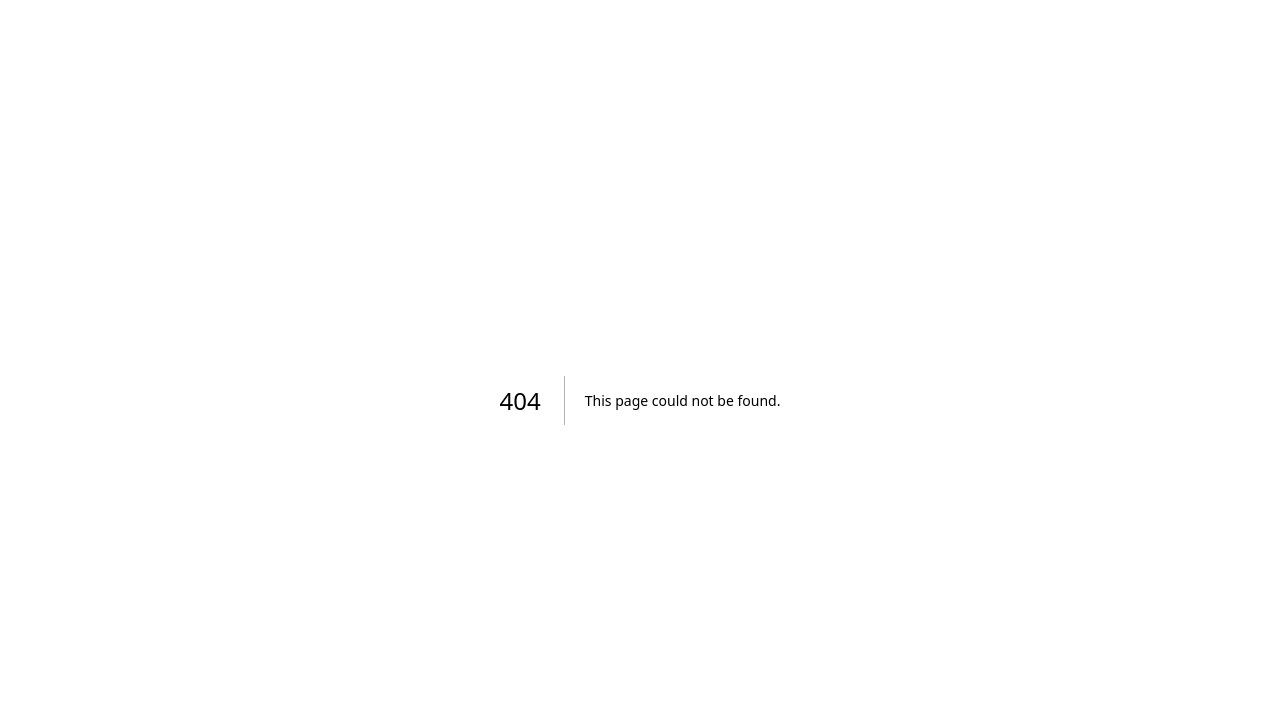
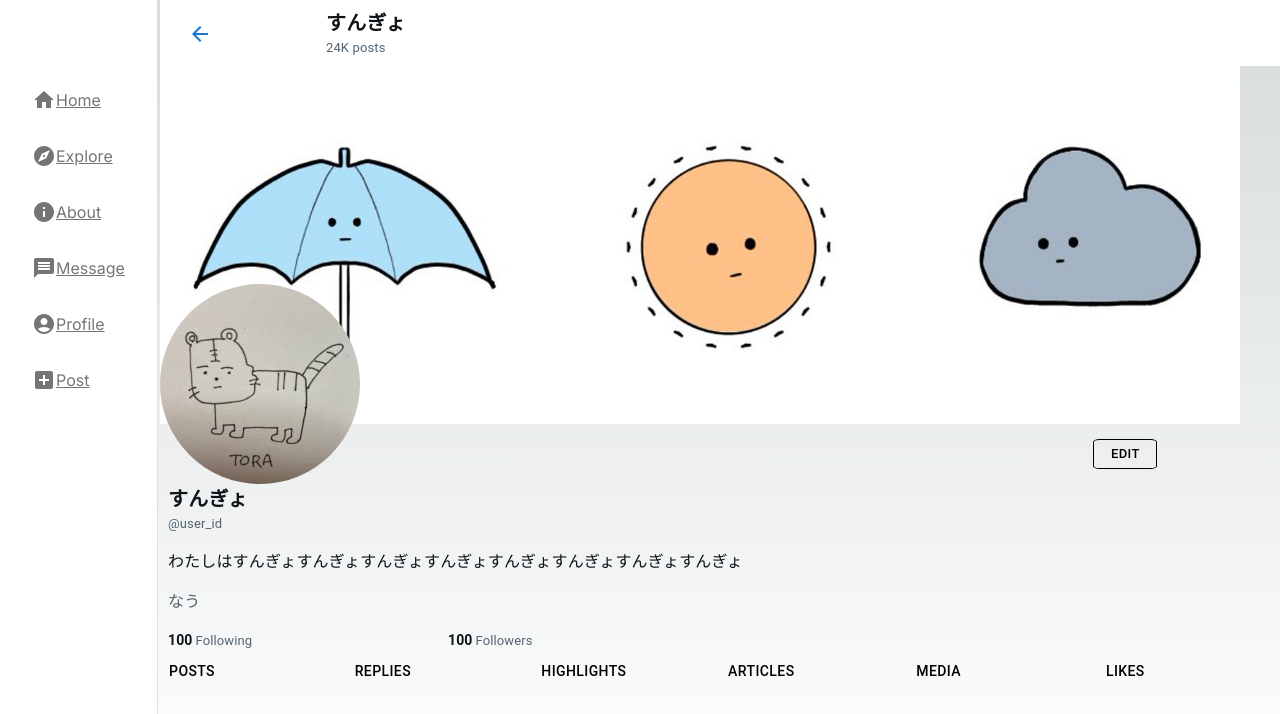
Before and after one commit to Tayuchi/TESNS, a Next.js app: page /home/profile in a window 1280 px wide. Before the commit this address had no page. Shown: the top 714 px of the page. Built offline with nearby package versions, Linux system fonts and the light colour scheme.

Commit message:
Issue 24 profile画面作る (#31)
* componentたちできた

* プロフィール画面から戻れるようにした

* Profile画面の見た目できた

* 要らないインポート文あったので消した

* ユーザー情報を格納する変数を定義した

```diff
--- /dev/null
+++ b/src/app/home/profile/layout.tsx
@@ -0,0 +1,14 @@
+import Header from "@/libs/components/profile/Header";
+
+export default function Layout({ children }: { children: React.ReactNode }) {
+  return (
+    <div className="flex h-screen">
+      <div className="flex-none">
+        <Header/>
+      </div>
+      <div className="flex-grow overflow-y-auto mt-16" >
+        {children}
+      </div>
+    </div>
+  );
+}
--- /dev/null
+++ b/src/app/home/profile/page.tsx
@@ -0,0 +1,11 @@
+'use client'
+
+import Profile from "@/libs/components/profile/Profile"
+
+export default function ProfilePage() {
+    return (
+        <div >
+            <Profile />
+        </div>
+    )
+}
--- /dev/null
+++ b/src/libs/components/profile/Header.tsx
@@ -0,0 +1,32 @@
+'use client'
+
+import { Box, Button, Grid, Typography } from "@mui/material";
+import { ArrowBack } from "@mui/icons-material";
+import { useState } from "react";
+
+export default function Header() {
+    const [uName, setUName] = useState('すんぎょ');
+    const [postsOfNumber, setPostsOfNumber] = useState('24K posts');
+
+    // データとってくる処理
+
+    return (
+        <Box sx={{ position: 'fixed', backgroundColor: '#FFFFFF', padding: 1, width: '100%', zIndex: 9999 }}>
+            <Grid container alignItems="center">
+                <Grid item xs={1.5}>
+                    <Button href="/" style={{ padding: 0 }}>
+                        <ArrowBack />
+                    </Button>
+                </Grid>
+                <Grid item xs={10.5}>
+                    <Typography fontWeight="fontWeightBold" color={'#0f1419'} sx={{ fontSize: '20px' }}>
+                        {uName}
+                    </Typography>
+                    <Typography sx={{ fontSize: '13px' }} color={'#536471'}>
+                        {postsOfNumber}
+                    </Typography>
+                </Grid>
+            </Grid>
+        </Box>
+    )
+}
--- /dev/null
+++ b/src/libs/components/profile/Profile.tsx
@@ -0,0 +1,70 @@
+'use client'
+
+import { Button, Grid, Typography } from "@mui/material";
+import Image from "next/image";
+import Nav from "./nav";
+import { useId, useState } from "react";
+
+export default function Profile() {
+    var createdAt = 'なう';
+    const [uName, setUName] = useState('すんぎょ');
+    const [uID, setUID] = useState('@user_id');
+    const [hdPicSrc, setHdPicSrc] = useState('/1500x500.jpg');
+    const [icnSrc, setIcnSrc] = useState('/3zU3wFwk_400x400.jpg');
+    const [introduction, setIntroduction] = useState('わたしはすんぎょすんぎょすんぎょすんぎょすんぎょすんぎょすんぎょすんぎょ');
+    const [followings, setFollowings] = useState(100);
+    const [followers, setFollowers] = useState(100);
+
+    // データ取ってくる処理
+
+    return (
+        <>
+            <Grid container alignItems="center">
+                <Grid item xs={12}>
+                    <Image
+                        src={hdPicSrc}
+                        width={1080}
+                        height={360}
+                        layout="fixed"
+                        objectFit="cover"
+                        className="hidden md:block"
+                        alt=""
+                    />
+                </Grid>
+                <Grid item xs={3}>
+                    <Image
+                        src={icnSrc}
+                        width={200}
+                        height={200}
+                        layout="fixed"
+                        alt=""
+                        style={{ borderRadius: '100%', marginTop: '-50%' }}
+                    />
+                </Grid>
+                <Grid item xs={7}></Grid>
+                <Grid item xs={2}>
+                    <Button variant='outlined' size='small' style={{ borderRadius: '10%' }} color='inherit'>Edit</Button>
+                </Grid>
+            </Grid>
+            <Typography fontWeight="fontWeightBold" color={'#0f1419'} sx={{ fontSize: '20px', ml: 1 }}>{uName}</Typography>
+            <Typography sx={{ fontSize: '13px', ml: 1 }} color={'#536471'} >{uID}</Typography>
+            <Typography sx={{ ml: 1, mr: 1, mt: 2, mb: 2 }} color={'#0f1419'}>{introduction}</Typography>
+            <Typography sx={{ ml: 1, mr: 1, mt: 2, mb: 2 }} color={'#536471'}>{createdAt}</Typography>
+
+            <Grid container>
+                <Grid item xs={3}>
+                    <Typography sx={{ fontSize: '13px', ml: 1 }} color={'#536471'} >
+                        <span style={{ color: '#0f1419', fontWeight: 'bold', marginRight: 3, fontSize: '14px' }}>{followings}</span>Following
+                    </Typography>
+                </Grid>
+                <Grid item xs={3}>
+                    <Typography sx={{ fontSize: '13px', ml: 1 }} color={'#536471'} >
+                        <span style={{ color: '#0f1419', fontWeight: 'bold', marginRight: 3, fontSize: '14px' }}>{followers}</span>
+                        Followers
+                    </Typography>
+                </Grid>
+            </Grid>
+            <Nav />
+        </>
+    )
+}
--- /dev/null
+++ b/src/libs/components/profile/nav.tsx
@@ -0,0 +1,25 @@
+import React from 'react';
+import { Box, ListItem, Button } from '@mui/material';
+
+const sidebarItems = [
+  { text: 'Posts', href: '/' },
+  { text: 'Replies', href: '/' },
+  { text: 'Highlights', href: '/' },
+  { text: 'Articles', href: '/' },
+  { text: 'Media', href: '/' },
+  { text: 'Likes', href: '/' },
+];
+
+export default function Nav() {
+  return (
+    <Box sx={{ display: 'flex', width: 1, margin:0 }}>
+      {sidebarItems.map((item, index) => (
+        <ListItem key={index} sx={{ padding: 0 }}>
+          <Button sx={{ padding: 1 }} href={item.href} color='inherit'>
+              {item.text}
+          </Button>
+        </ListItem>
+      ))}
+    </Box>
+  );
+}
```
Also changed, not shown: public/1500x500.jpg (added), public/3zU3wFwk_400x400.jpg (added).
